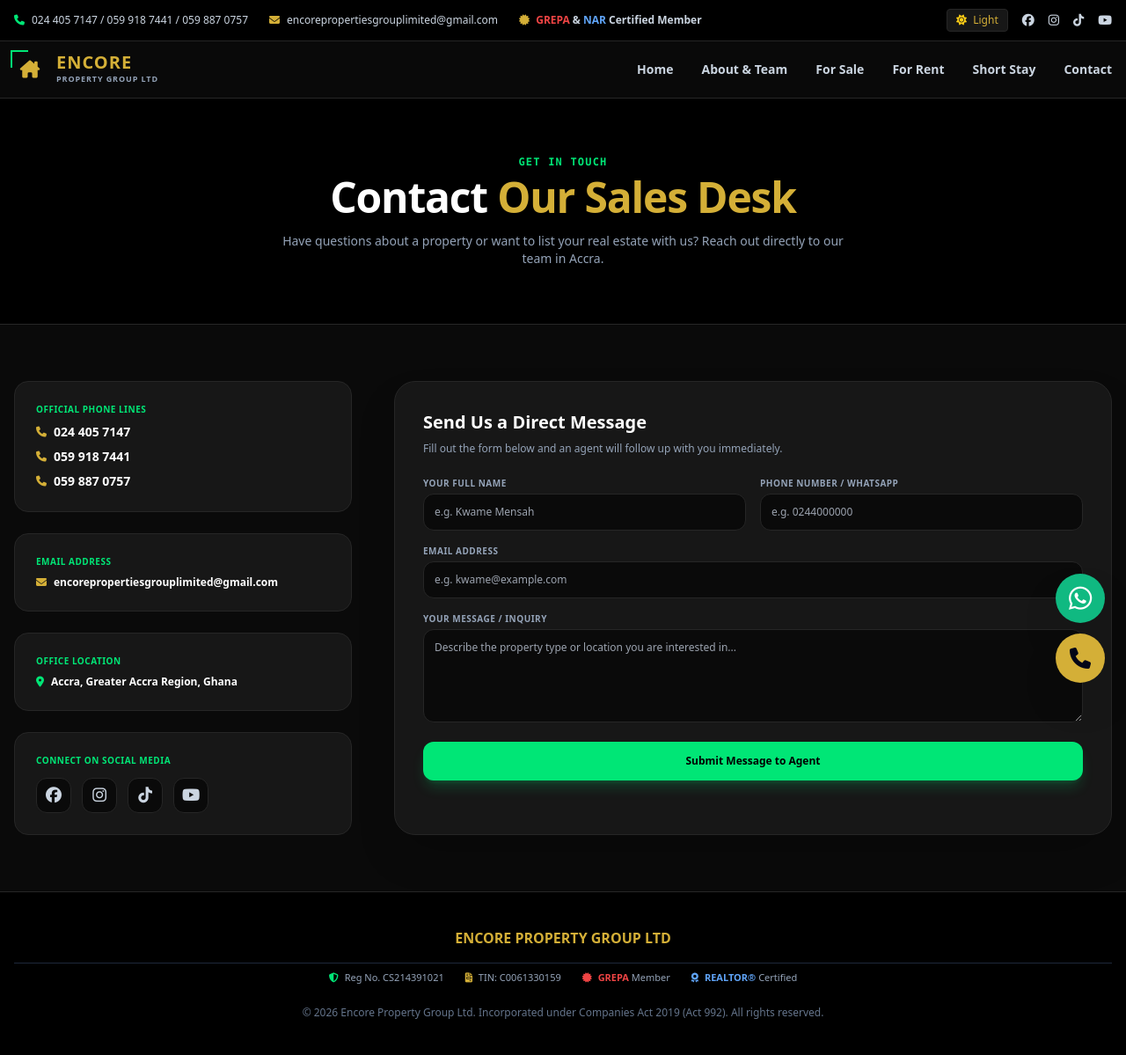
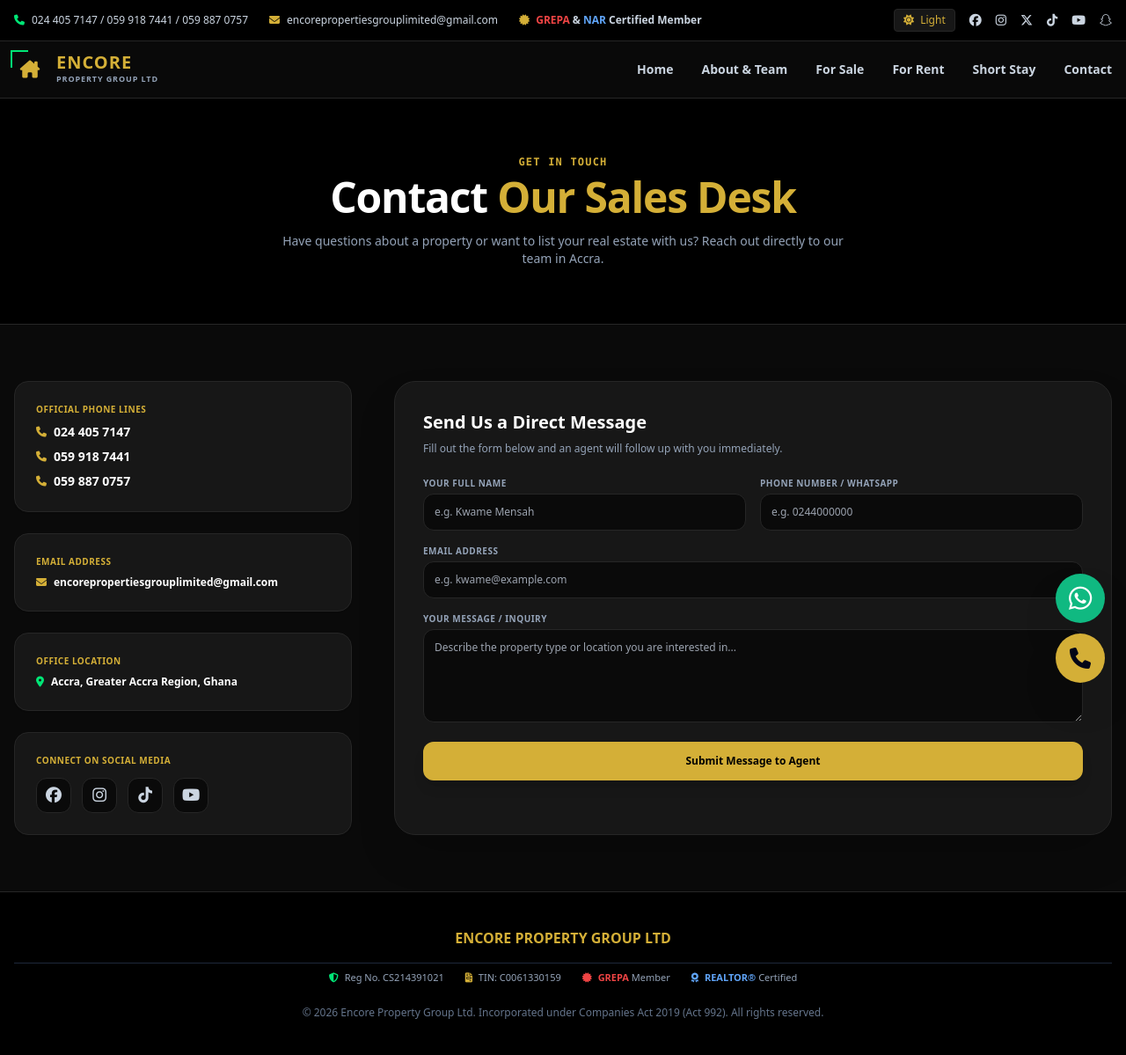
Before and after one commit to KobbyFlex00/encore_properties, a Django app: page /contact/ in a window 1280 px wide. Shown: the whole page at 88% size. Run offline with Django 5.2, Linux system fonts and the light colour scheme; some libraries are stand-ins or nearby versions.

Commit message:
Brand Color Change

```diff
--- a/core/templates/base.html
+++ b/core/templates/base.html
@@ -56,7 +56,7 @@
                 <button @click="darkMode = !darkMode; localStorage.setItem('theme', darkMode ? 'dark' : 'light')"
                         class="text-xs px-2.5 py-1 rounded bg-brand-card border border-brand-border text-brand-gold hover:text-white transition flex items-center">
                     <template x-if="darkMode">
-                        <span><i class="fa-solid fa-sun text-yellow-400 mr-1"></i> Light</span>
+                        <span><i class="fa-solid fa-sun text-brand-gold mr-1"></i> Light</span>
                     </template>
                     <template x-if="!darkMode">
                         <span><i class="fa-solid fa-moon text-indigo-400 mr-1"></i> Dark</span>
@@ -65,8 +65,10 @@
 
                 <a href="https://www.facebook.com/profile.php?id=100083054480577" target="_blank" class="hover:text-brand-green transition"><i class="fa-brands fa-facebook"></i></a>
                 <a href="https://www.instagram.com/encorepropertieslimited" target="_blank" class="hover:text-brand-green transition"><i class="fa-brands fa-instagram"></i></a>
+                <a href="https://linktr.ee/encorepropertiesgrouplimited" target="_blank" class="hover:text-brand-green transition"><i class="fa-brands fa-x-twitter"></i></a>
                 <a href="https://www.tiktok.com/@encorepropertygroupltd" target="_blank" class="hover:text-brand-green transition"><i class="fa-brands fa-tiktok"></i></a>
                 <a href="https://youtube.com/@encorepropertiesltd" target="_blank" class="hover:text-brand-green transition"><i class="fa-brands fa-youtube"></i></a>
+                <a href="https://snapchat.com" target="_blank" class="hover:text-brand-green transition"><i class="fa-brands fa-snapchat"></i></a>
             </div>
         </div>
     </div>
@@ -102,7 +104,7 @@
             <div class="flex items-center space-x-3 md:hidden">
                 <button @click="darkMode = !darkMode; localStorage.setItem('theme', darkMode ? 'dark' : 'light')"
                         class="text-xs p-2 rounded-lg bg-slate-100 dark:bg-brand-card border border-slate-200 dark:border-brand-border text-brand-gold">
-                    <i class="fa-solid" :class="darkMode ? 'fa-sun text-yellow-400' : 'fa-moon text-indigo-400'"></i>
+                    <i class="fa-solid" :class="darkMode ? 'fa-sun text-brand-gold' : 'fa-moon text-indigo-400'"></i>
                 </button>
 
                 <button @click="mobileMenuOpen = !mobileMenuOpen"
@@ -162,7 +164,7 @@
         </a>
     </div>
 
-    <!-- Exclusive Floating Circular Action Buttons (Maintained as Primary Contact Action) -->
+    <!-- Exclusive Floating Circular Action Buttons -->
     <div class="fixed bottom-20 right-4 md:bottom-6 md:right-6 z-50 flex flex-col space-y-3">
         <a href="https://wa.me/233598870757?text=Hello%20Encore%20Properties%2C%20I%20would%20like%20to%20make%20an%20inquiry."
            target="_blank"
@@ -172,7 +174,7 @@
         </a>
         <a href="tel:+233244057147"
            title="Call Agent"
-           class="w-12 h-12 md:w-14 md:h-14 bg-brand-gold hover:bg-yellow-500 text-slate-950 rounded-full flex items-center justify-center shadow-2xl hover:scale-110 transition-transform duration-300">
+           class="w-12 h-12 md:w-14 md:h-14 bg-brand-gold hover:opacity-90 text-slate-950 rounded-full flex items-center justify-center shadow-2xl hover:scale-110 transition-transform duration-300">
             <i class="fa-solid fa-phone text-xl md:text-2xl"></i>
         </a>
     </div>
--- a/core/templates/contact.html
+++ b/core/templates/contact.html
@@ -6,7 +6,7 @@
 <!-- Hero Section -->
 <section class="relative bg-black py-16 border-b border-brand-border">
     <div class="max-w-7xl mx-auto px-4 text-center">
-        <span class="text-brand-green font-mono font-bold text-xs uppercase tracking-widest block mb-2">Get In Touch</span>
+        <span class="text-brand-gold font-mono font-bold text-xs uppercase tracking-widest block mb-2">Get In Touch</span>
         <h1 class="text-3xl md:text-5xl font-black text-white tracking-tight mb-4">
             Contact <span class="text-brand-gold">Our Sales Desk</span>
         </h1>
@@ -32,67 +32,67 @@
 
         <!-- Left: Direct Contact Information Cards -->
         <div class="space-y-6">
-            <div class="bg-brand-card p-6 rounded-2xl border border-brand-border space-y-2">
-                <span class="text-[10px] font-bold text-brand-green uppercase tracking-wider block">Official Phone Lines</span>
-                <p class="text-sm font-bold text-white flex items-center"><i class="fa-solid fa-phone text-brand-gold mr-2 text-xs"></i> 024 405 7147</p>
-                <p class="text-sm font-bold text-white flex items-center"><i class="fa-solid fa-phone text-brand-gold mr-2 text-xs"></i> 059 918 7441</p>
-                <p class="text-sm font-bold text-white flex items-center"><i class="fa-solid fa-phone text-brand-gold mr-2 text-xs"></i> 059 887 0757</p>
+            <div class="bg-white dark:bg-brand-card p-6 rounded-2xl border border-slate-200 dark:border-brand-border space-y-2 shadow-sm">
+                <span class="text-[10px] font-bold text-brand-gold uppercase tracking-wider block">Official Phone Lines</span>
+                <p class="text-sm font-bold text-slate-900 dark:text-white flex items-center"><i class="fa-solid fa-phone text-brand-gold mr-2 text-xs"></i> 024 405 7147</p>
+                <p class="text-sm font-bold text-slate-900 dark:text-white flex items-center"><i class="fa-solid fa-phone text-brand-gold mr-2 text-xs"></i> 059 918 7441</p>
+                <p class="text-sm font-bold text-slate-900 dark:text-white flex items-center"><i class="fa-solid fa-phone text-brand-gold mr-2 text-xs"></i> 059 887 0757</p>
             </div>
 
-            <div class="bg-brand-card p-6 rounded-2xl border border-brand-border space-y-2">
-                <span class="text-[10px] font-bold text-brand-green uppercase tracking-wider block">Email Address</span>
-                <p class="text-xs font-bold text-white flex items-center"><i class="fa-solid fa-envelope text-brand-gold mr-2"></i> encorepropertiesgrouplimited@gmail.com</p>
+            <div class="bg-white dark:bg-brand-card p-6 rounded-2xl border border-slate-200 dark:border-brand-border space-y-2 shadow-sm">
+                <span class="text-[10px] font-bold text-brand-gold uppercase tracking-wider block">Email Address</span>
+                <p class="text-xs font-bold text-slate-900 dark:text-white flex items-center"><i class="fa-solid fa-envelope text-brand-gold mr-2"></i> encorepropertiesgrouplimited@gmail.com</p>
             </div>
 
-            <div class="bg-brand-card p-6 rounded-2xl border border-brand-border space-y-2">
-                <span class="text-[10px] font-bold text-brand-green uppercase tracking-wider block">Office Location</span>
-                <p class="text-xs font-bold text-white flex items-center"><i class="fa-solid fa-location-dot text-brand-green mr-2"></i> Accra, Greater Accra Region, Ghana</p>
+            <div class="bg-white dark:bg-brand-card p-6 rounded-2xl border border-slate-200 dark:border-brand-border space-y-2 shadow-sm">
+                <span class="text-[10px] font-bold text-brand-gold uppercase tracking-wider block">Office Location</span>
+                <p class="text-xs font-bold text-slate-900 dark:text-white flex items-center"><i class="fa-solid fa-location-dot text-brand-green mr-2"></i> Accra, Greater Accra Region, Ghana</p>
             </div>
 
-            <div class="bg-brand-card p-6 rounded-2xl border border-brand-border">
-                <span class="text-[10px] font-bold text-brand-green uppercase tracking-wider block mb-3">Connect on Social Media</span>
-                <div class="flex items-center space-x-3 text-lg text-slate-300">
-                    <a href="https://www.facebook.com/profile.php?id=100083054480577" target="_blank" class="w-10 h-10 bg-brand-dark rounded-xl border border-brand-border flex items-center justify-center hover:text-brand-green hover:border-brand-green transition"><i class="fa-brands fa-facebook"></i></a>
-                    <a href="https://www.instagram.com/encorepropertieslimited" target="_blank" class="w-10 h-10 bg-brand-dark rounded-xl border border-brand-border flex items-center justify-center hover:text-brand-green hover:border-brand-green transition"><i class="fa-brands fa-instagram"></i></a>
-                    <a href="https://www.tiktok.com/@encorepropertygroupltd" target="_blank" class="w-10 h-10 bg-brand-dark rounded-xl border border-brand-border flex items-center justify-center hover:text-brand-green hover:border-brand-green transition"><i class="fa-brands fa-tiktok"></i></a>
-                    <a href="https://youtube.com/@encorepropertiesltd" target="_blank" class="w-10 h-10 bg-brand-dark rounded-xl border border-brand-border flex items-center justify-center hover:text-brand-green hover:border-brand-green transition"><i class="fa-brands fa-youtube"></i></a>
+            <div class="bg-white dark:bg-brand-card p-6 rounded-2xl border border-slate-200 dark:border-brand-border shadow-sm">
+                <span class="text-[10px] font-bold text-brand-gold uppercase tracking-wider block mb-3">Connect on Social Media</span>
+                <div class="flex items-center space-x-3 text-lg text-slate-600 dark:text-slate-300">
+                    <a href="https://www.facebook.com/profile.php?id=100083054480577" target="_blank" class="w-10 h-10 bg-slate-100 dark:bg-brand-dark rounded-xl border border-slate-200 dark:border-brand-border flex items-center justify-center hover:text-brand-green hover:border-brand-green transition"><i class="fa-brands fa-facebook"></i></a>
+                    <a href="https://www.instagram.com/encorepropertieslimited" target="_blank" class="w-10 h-10 bg-slate-100 dark:bg-brand-dark rounded-xl border border-slate-200 dark:border-brand-border flex items-center justify-center hover:text-brand-green hover:border-brand-green transition"><i class="fa-brands fa-instagram"></i></a>
+                    <a href="https://www.tiktok.com/@encorepropertygroupltd" target="_blank" class="w-10 h-10 bg-slate-100 dark:bg-brand-dark rounded-xl border border-slate-200 dark:border-brand-border flex items-center justify-center hover:text-brand-green hover:border-brand-green transition"><i class="fa-brands fa-tiktok"></i></a>
+                    <a href="https://youtube.com/@encorepropertiesltd" target="_blank" class="w-10 h-10 bg-slate-100 dark:bg-brand-dark rounded-xl border border-slate-200 dark:border-brand-border flex items-center justify-center hover:text-brand-green hover:border-brand-green transition"><i class="fa-brands fa-youtube"></i></a>
                 </div>
             </div>
         </div>
 
         <!-- Right: Inquiry Form -->
-        <div class="lg:col-span-2 bg-brand-card p-8 rounded-3xl border border-brand-border shadow-2xl">
-            <h2 class="text-xl font-bold text-white mb-2">Send Us a Direct Message</h2>
-            <p class="text-xs text-slate-400 mb-6">Fill out the form below and an agent will follow up with you immediately.</p>
+        <div class="lg:col-span-2 bg-white dark:bg-brand-card p-8 rounded-3xl border border-slate-200 dark:border-brand-border shadow-2xl">
+            <h2 class="text-xl font-bold text-slate-900 dark:text-white mb-2">Send Us a Direct Message</h2>
+            <p class="text-xs text-slate-500 dark:text-slate-400 mb-6">Fill out the form below and an agent will follow up with you immediately.</p>
 
             <form method="POST" action="{% url 'core:contact' %}" class="space-y-4">
                 {% csrf_token %}
                 <div class="grid grid-cols-1 md:grid-cols-2 gap-4">
                     <div>
-                        <label class="block text-[10px] font-bold text-slate-400 uppercase tracking-wider mb-1">Your Full Name</label>
+                        <label class="block text-[10px] font-bold text-slate-500 dark:text-slate-400 uppercase tracking-wider mb-1">Your Full Name</label>
                         <input type="text" name="name" required placeholder="e.g. Kwame Mensah"
-                               class="w-full bg-brand-dark border border-brand-border text-white text-xs rounded-xl p-3 focus:border-brand-green focus:outline-none transition">
+                               class="w-full bg-slate-100 dark:bg-brand-dark border border-slate-200 dark:border-brand-border text-slate-900 dark:text-white text-xs rounded-xl p-3 focus:border-brand-gold focus:outline-none transition">
                     </div>
                     <div>
-                        <label class="block text-[10px] font-bold text-slate-400 uppercase tracking-wider mb-1">Phone Number / WhatsApp</label>
+                        <label class="block text-[10px] font-bold text-slate-500 dark:text-slate-400 uppercase tracking-wider mb-1">Phone Number / WhatsApp</label>
                         <input type="text" name="phone" required placeholder="e.g. 0244000000"
-                               class="w-full bg-brand-dark border border-brand-border text-white text-xs rounded-xl p-3 focus:border-brand-green focus:outline-none transition">
+                               class="w-full bg-slate-100 dark:bg-brand-dark border border-slate-200 dark:border-brand-border text-slate-900 dark:text-white text-xs rounded-xl p-3 focus:border-brand-gold focus:outline-none transition">
                     </div>
                 </div>
 
                 <div>
-                    <label class="block text-[10px] font-bold text-slate-400 uppercase tracking-wider mb-1">Email Address</label>
+                    <label class="block text-[10px] font-bold text-slate-500 dark:text-slate-400 uppercase tracking-wider mb-1">Email Address</label>
                     <input type="email" name="email" placeholder="e.g. kwame@example.com"
-                           class="w-full bg-brand-dark border border-brand-border text-white text-xs rounded-xl p-3 focus:border-brand-green focus:outline-none transition">
+                           class="w-full bg-slate-100 dark:bg-brand-dark border border-slate-200 dark:border-brand-border text-slate-900 dark:text-white text-xs rounded-xl p-3 focus:border-brand-gold focus:outline-none transition">
                 </div>
 
                 <div>
-                    <label class="block text-[10px] font-bold text-slate-400 uppercase tracking-wider mb-1">Your Message / Inquiry</label>
+                    <label class="block text-[10px] font-bold text-slate-500 dark:text-slate-400 uppercase tracking-wider mb-1">Your Message / Inquiry</label>
                     <textarea name="message" rows="5" required placeholder="Describe the property type or location you are interested in..."
-                              class="w-full bg-brand-dark border border-brand-border text-white text-xs rounded-xl p-3 focus:border-brand-green focus:outline-none transition"></textarea>
+                              class="w-full bg-slate-100 dark:bg-brand-dark border border-slate-200 dark:border-brand-border text-slate-900 dark:text-white text-xs rounded-xl p-3 focus:border-brand-gold focus:outline-none transition"></textarea>
                 </div>
 
-                <button type="submit" class="w-full bg-brand-green hover:bg-emerald-400 text-black font-extrabold text-xs py-3.5 rounded-xl transition shadow-lg shadow-brand-green/20">
+                <button type="submit" class="w-full bg-brand-gold hover:opacity-90 text-black font-extrabold text-xs py-3.5 rounded-xl transition shadow-lg">
                     Submit Message to Agent
                 </button>
             </form>
```
Also changed, not shown: core/templates/about.html (+32 -32 lines), core/templates/properties/partials/property_grid.html (+7 -7 lines), core/templates/properties/property_detail.html (+9 -9 lines), core/templates/properties/property_list.html (+9 -9 lines).
